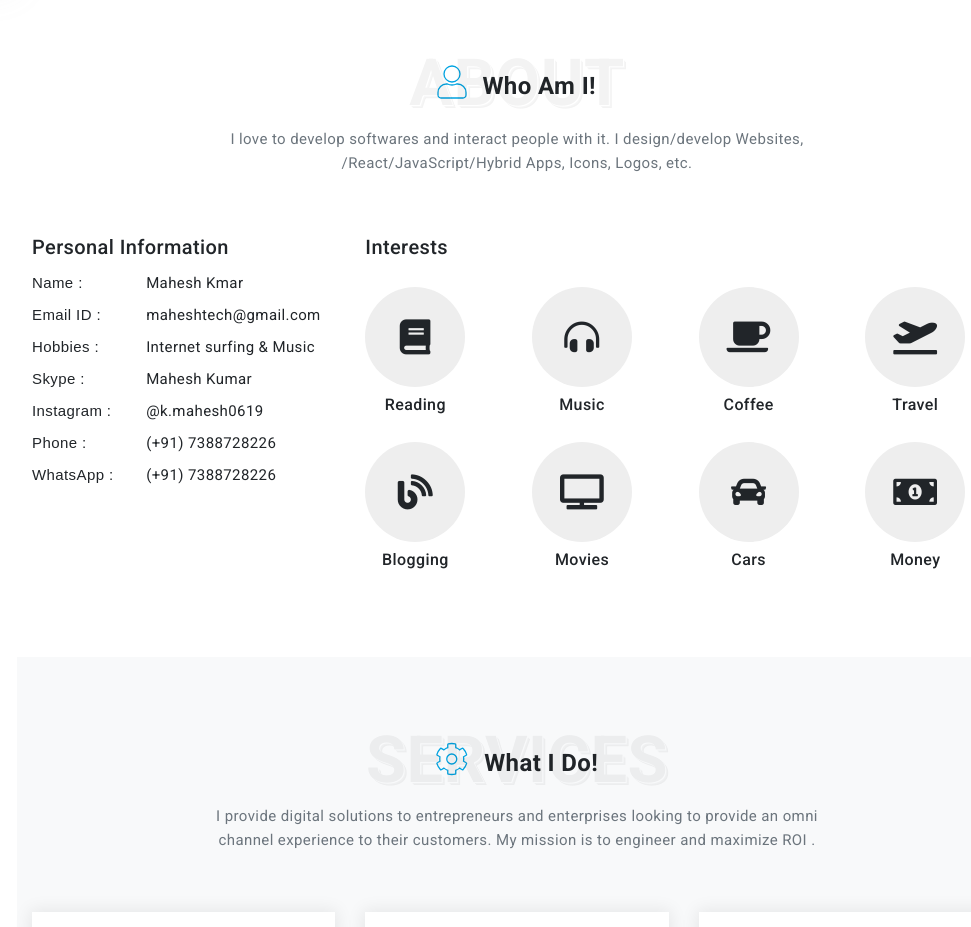
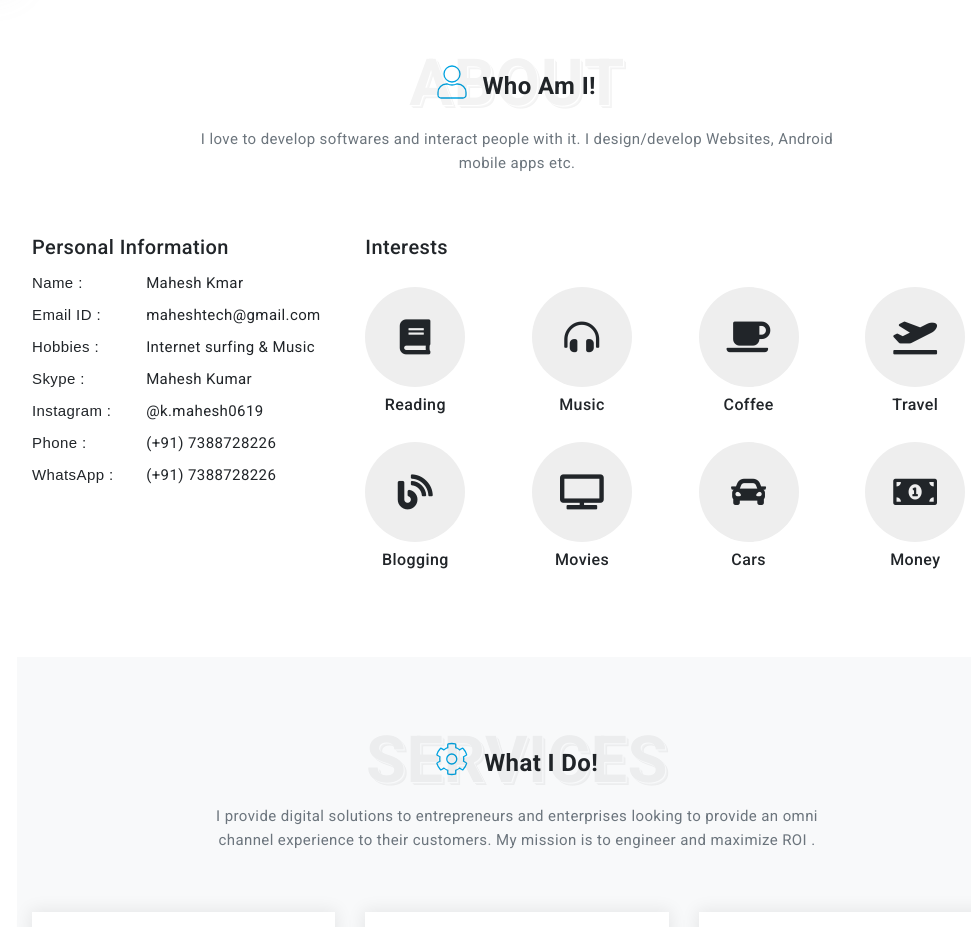
Before and after one commit to kmahesh0619/mahesh, a plain HTML site: page index.html in a window 1280 px wide. Shown: the part 820-1747 px from the top of the page, without its empty margins (263-1234 px from the left). Drawn offline with nearby package versions, Linux system fonts and the light colour scheme; a script that the page names is missing.

Commit message:
In this commit, I have changed only #Who Am I!
This commit has changes into main branch!

```diff
--- a/index.html
+++ b/index.html
@@ -183,7 +183,7 @@
 							<h3><i class="fas fa-user mr-3"></i>Who Am I!</h3>
 							<p class="text-muted">I love to develop softwares and interact people with it. I
 								design/develop Websites,
-								/React/JavaScript/Hybrid Apps, Icons, Logos, etc.</p>
+								Android mobile apps etc.</p>
 						</div>
 					</div>
 				</div>
```
